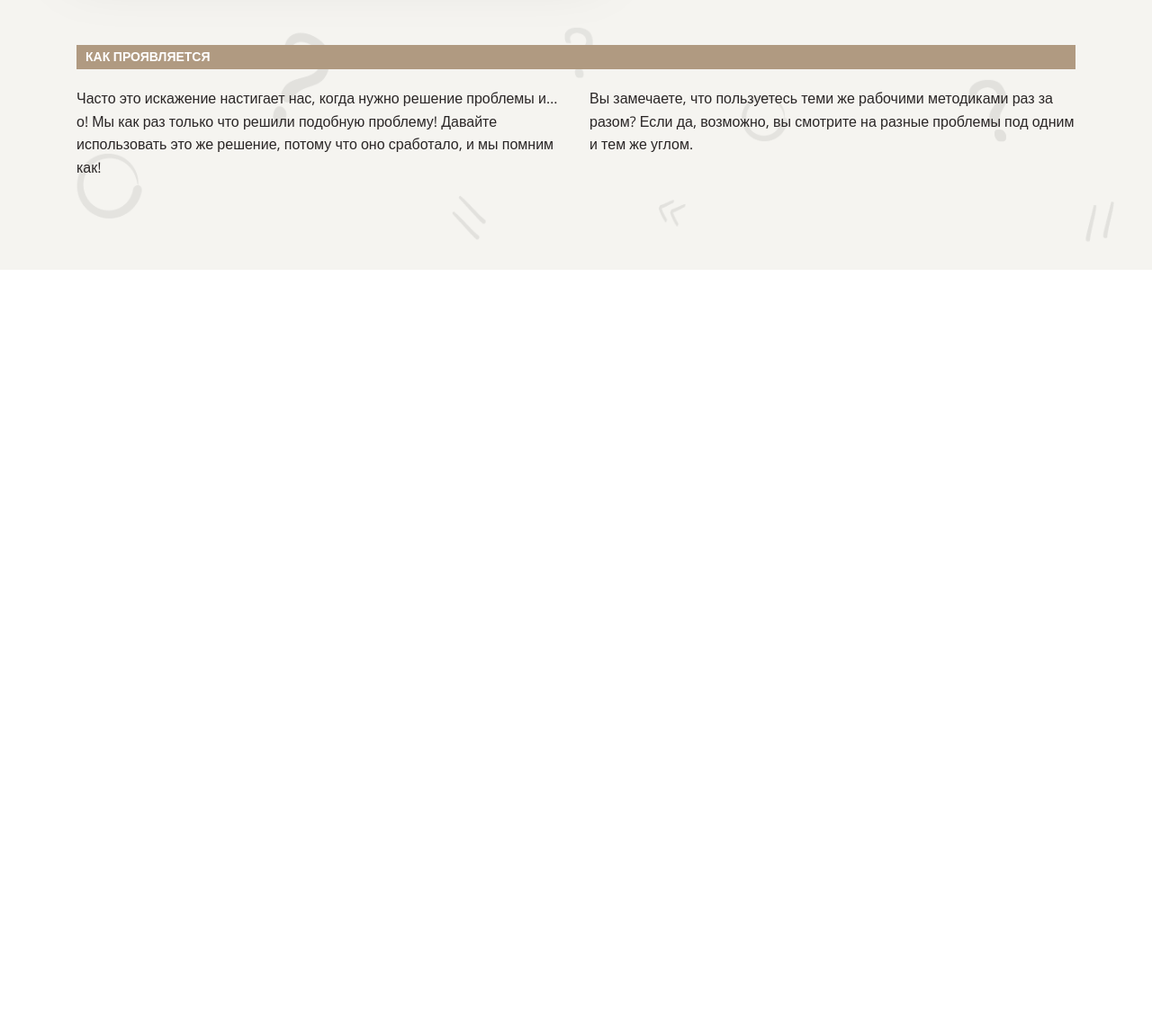
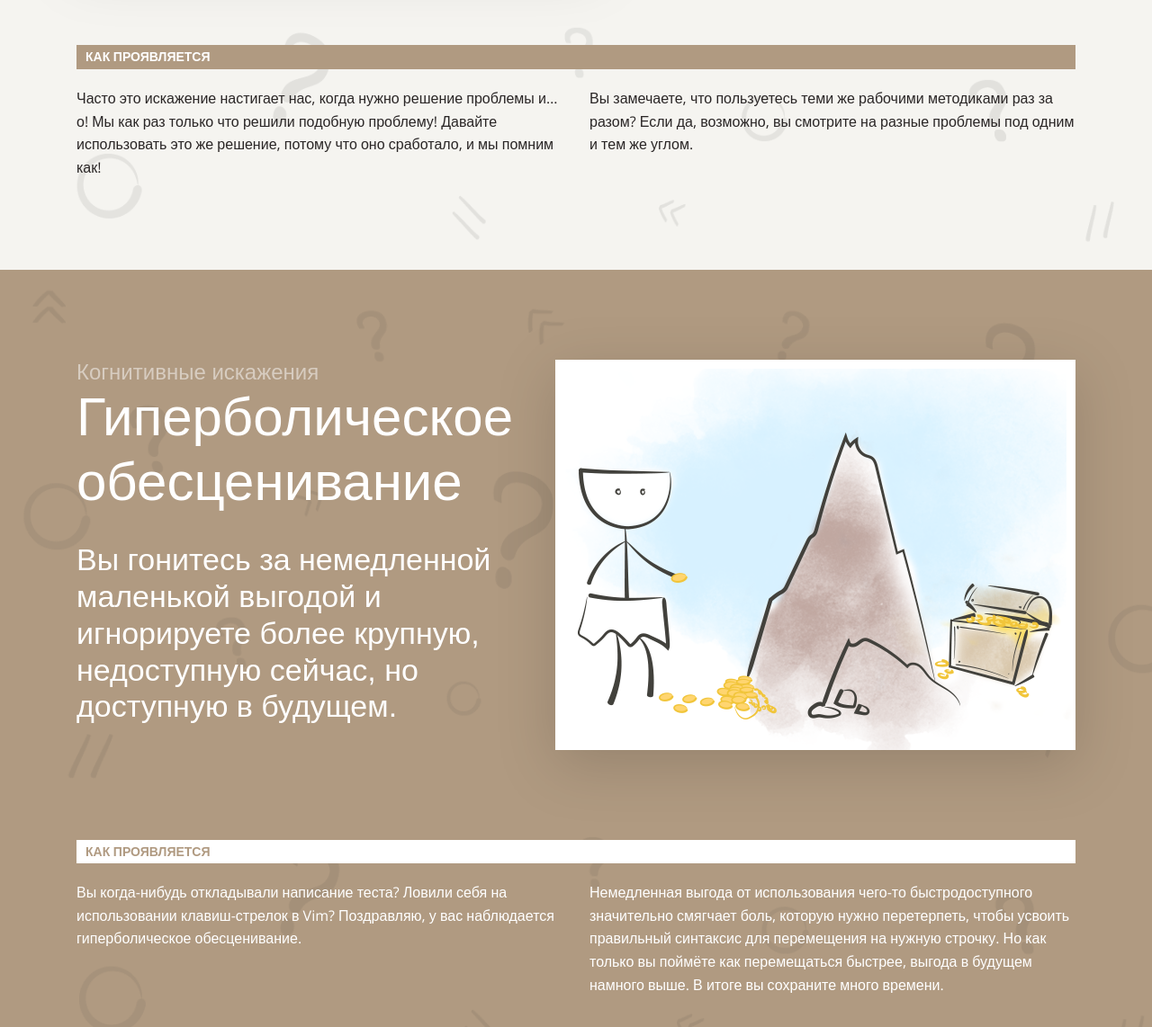
Before and after one commit to AndreiIlin/layout-designer-project-lvl1, a website: page src/index.html in a window 1280 px wide. Shown: the part 5285-6427 px from the top of the page at 90% size. Before the commit the page ends 5585 px from the top, so only its background shows below. Drawn offline with nearby package versions, Linux system fonts and the light colour scheme; files that its build step writes are made by us from their sources; a web font is replaced by a local one.

Commit message:
Complete 9 step

```diff
--- a/src/index.html
+++ b/src/index.html
@@ -148,6 +148,32 @@
       </div>
     </div>
   </section>
+  <section class="bg-img bg-brown">
+    <div class="container" id="hyperbolic-depreciation">
+      <div class="main-section-first-element">
+        <div class="main-section-first-element-entries">
+          <img alt="hyperbolic-depreciation-img" src="./images/4.png">
+        </div>
+        <div class="main-section-first-element-entries">
+          <p class="main-section-first-element-title">Когнитивные искажения</p>
+          <h1 class="main-section-first-element-header">Гиперболическое обесценивание</h1>
+          <p class="main-section-first-element-description">Вы гонитесь за немедленной маленькой выгодой и игнорируете
+            более крупную, недоступную сейчас, но доступную в будущем.</p>
+        </div>
+      </div>
+      <div class="main-section-second-element">
+        <h2 class="main-section-second-element-header">Как проявляется</h2>
+      </div>
+      <div class="main-section-third-element">
+        <p class="main-section-third-element-text">Вы когда-нибудь откладывали написание теста? Ловили себя на
+          использовании клавиш-стрелок в Vim? Поздравляю, у вас наблюдается гиперболическое обесценивание.</p>
+        <p class="main-section-third-element-text">Немедленная выгода от использования чего-то быстродоступного
+          значительно смягчает боль, которую нужно перетерпеть, чтобы усвоить правильный синтаксис для перемещения на
+          нужную строчку. Но как только вы поймёте как перемещаться быстрее, выгода в будущем намного выше. В итоге вы
+          сохраните много времени.</p>
+      </div>
+    </div>
+  </section>
 </main>
 <footer></footer>
 </body>
```
